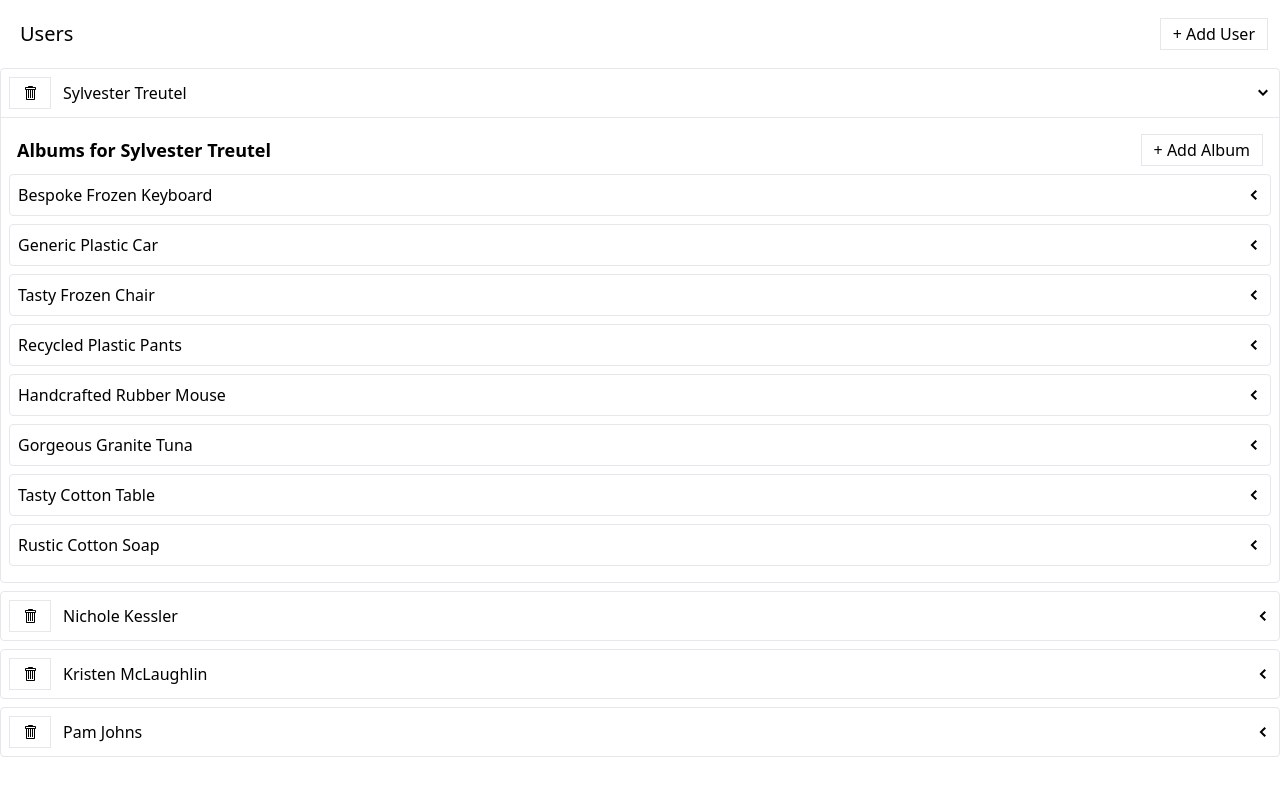
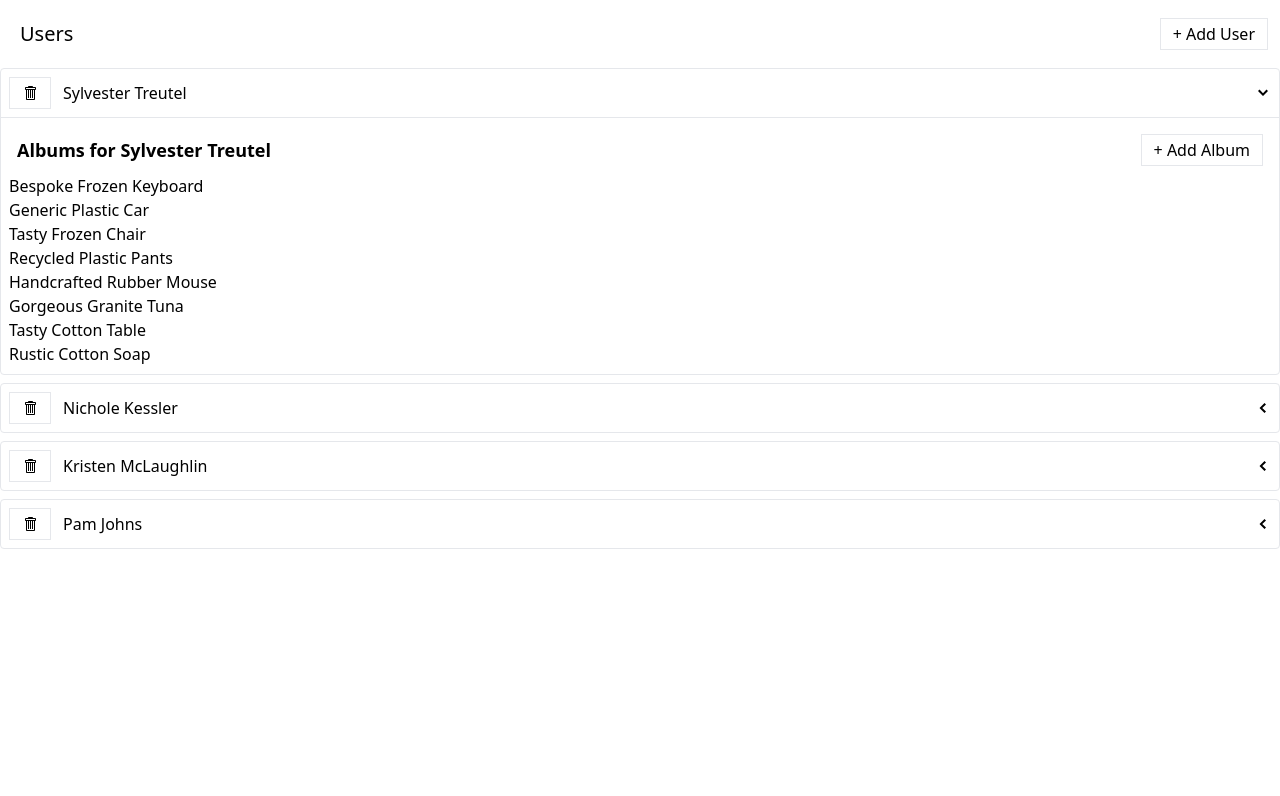
Before and after one commit to SeherKumsar/Redux_ile_Modern_React_media, a React (Create React App) app: page / in a window 1280 px wide. Both pictures are taken after a click on the element 1263 px from the left and 93 px from the top of the page. Shown: the top 796 px of the page. Built offline with nearby package versions, Linux system fonts and the light colour scheme; data requests are answered from the project's data file.

Commit message:
added AlbumsListItem func

```diff
--- a/src/components/AlbumsList.js
+++ b/src/components/AlbumsList.js
@@ -2,6 +2,7 @@ import { useFetchAlbumsQuery, useAddAlbumMutation } from '../store';
 import Skeleton from './Skeleton';
 import ExpandablePanel from './ExpandablePanel';
 import Button from './Button';
+import AlbumsListItem from './AlbumsListItem';
 
 function AlbumsList({ user }) {
   const { data, error, isLoading } = useFetchAlbumsQuery(user);
@@ -21,13 +22,7 @@ function AlbumsList({ user }) {
     content = <div>Error loading albums.</div>;
   } else {
     content = data.map((album) => {
-      const header = <div>{album.title}</div>;
-
-      return (
-        <ExpandablePanel key={album.id} header={header}>
-          List of photos in the album
-        </ExpandablePanel>
-      );
+      return <AlbumsListItem key={album.id} album={album} />;
     });
   }
 
--- /dev/null
+++ b/src/components/AlbumsListItem.js
@@ -0,0 +1,11 @@
+import Button from './Button';
+import ExpandablePanel from "./ExpandablePanel";
+
+function AlbumsListItem({ album }) {
+
+    return (
+        <div>{album.title}</div>
+    );
+}
+
+export default AlbumsListItem;
```
